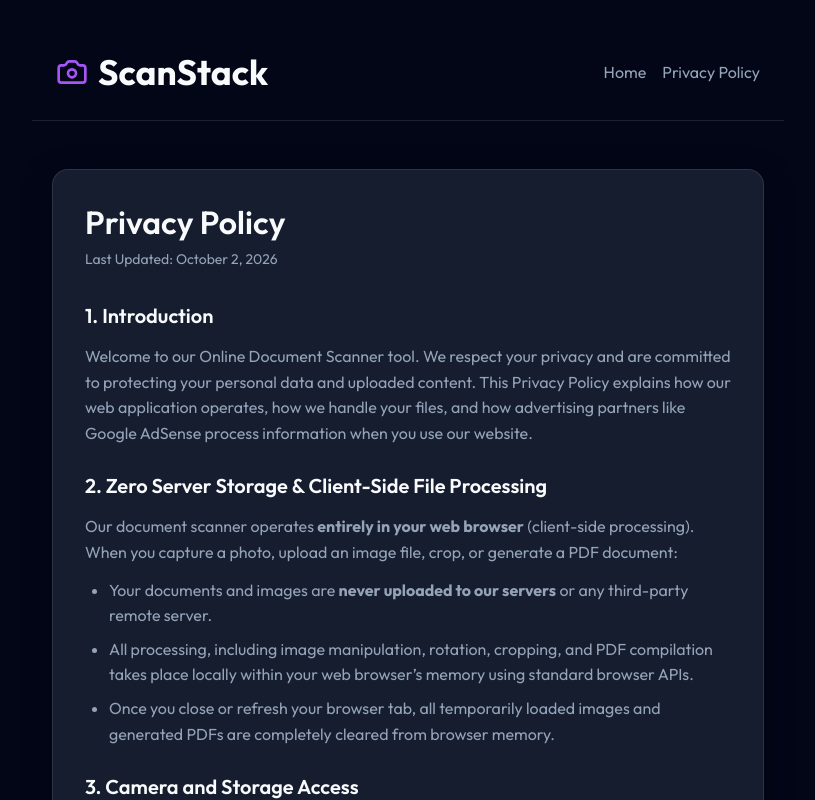
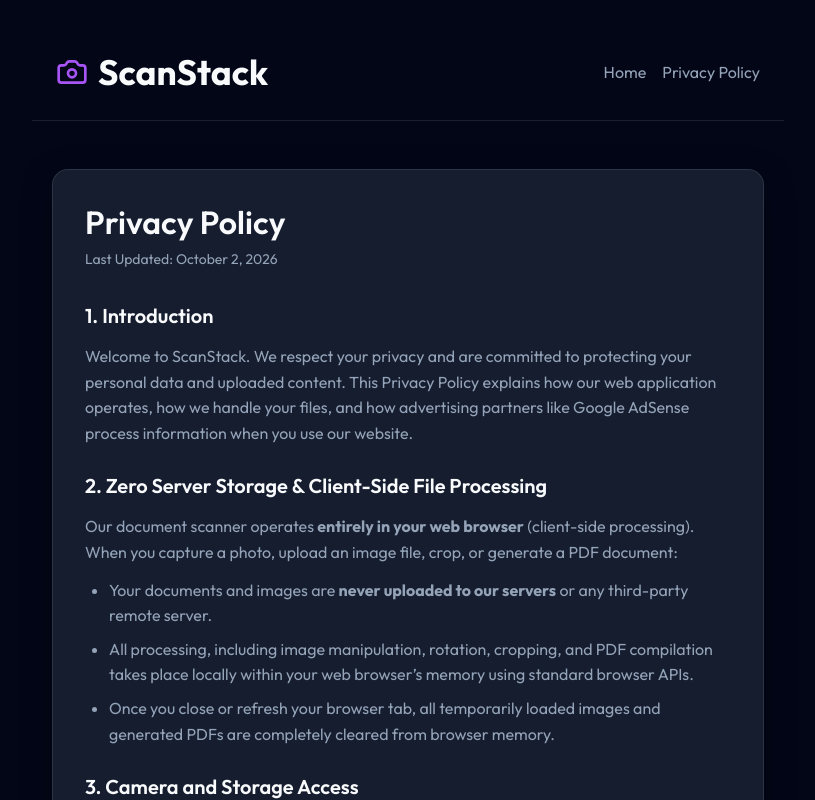
Before and after one commit to lamasters/scanstack, a React (Vite) app: page /privacy-policy in a window 1280 px wide. Shown: the top 800 px of the page, without its empty margins (232-1047 px from the left). Built offline with nearby package versions, Linux system fonts and the light colour scheme.

Commit message:
Update privacy policy

```diff
--- a/src/components/PrivacyPolicy.tsx
+++ b/src/components/PrivacyPolicy.tsx
@@ -46,12 +46,11 @@
               1. Introduction
             </h2>
             <p>
-              Welcome to our Online Document Scanner tool. We respect your
-              privacy and are committed to protecting your personal data and
-              uploaded content. This Privacy Policy explains how our web
-              application operates, how we handle your files, and how
-              advertising partners like Google AdSense process information when
-              you use our website.
+              Welcome to ScanStack. We respect your privacy and are committed to
+              protecting your personal data and uploaded content. This Privacy
+              Policy explains how our web application operates, how we handle
+              your files, and how advertising partners like Google AdSense
+              process information when you use our website.
             </p>
           </section>
 
```
